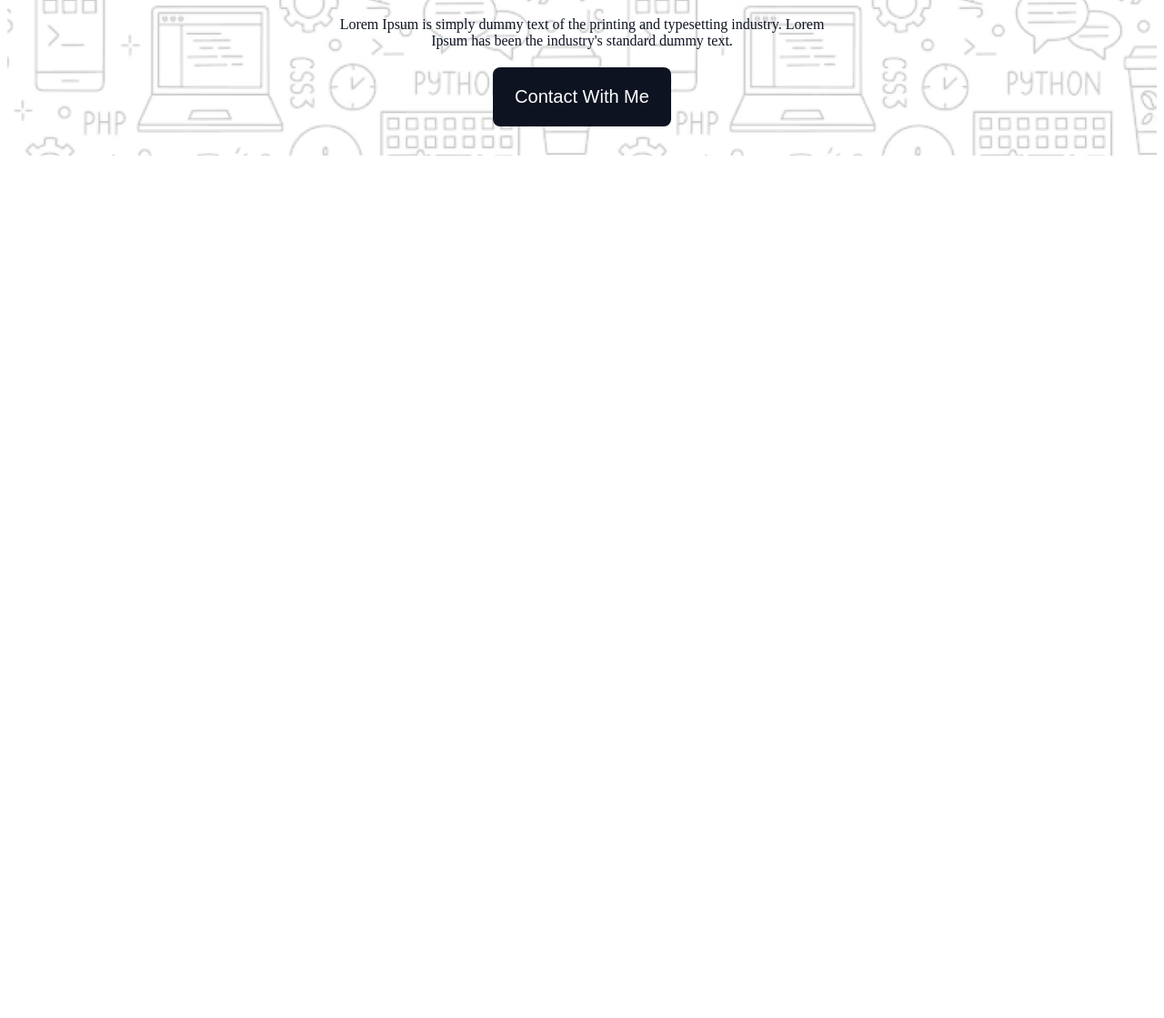
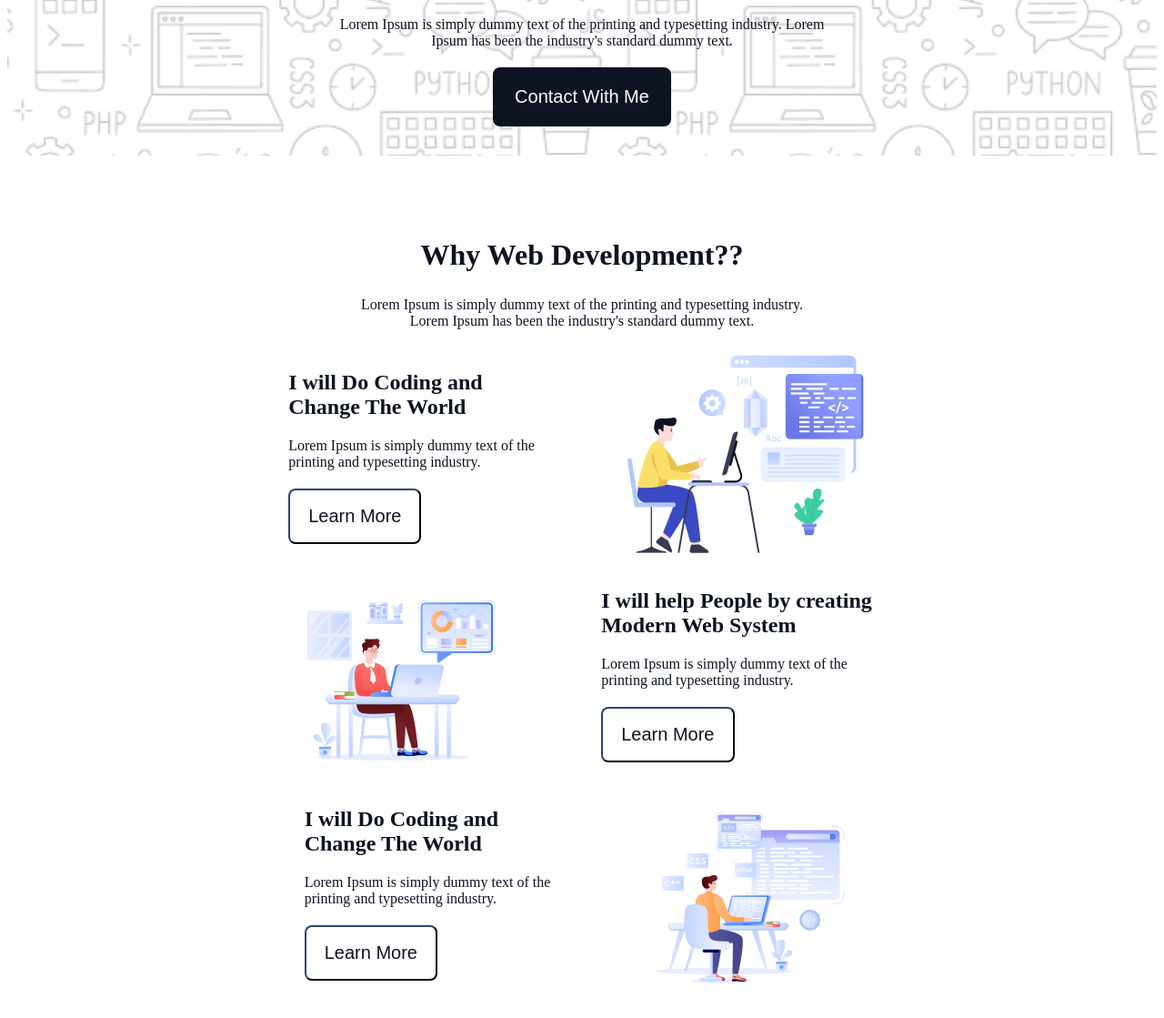
Before and after one commit to sonjibony/new-year-objectives, a plain HTML site: page index.html in a window 1280 px wide. Shown: the part 555-1674 px from the top of the page at 91% size. Before the commit the page ends 800 px from the top, so only its background shows below. Drawn offline with Linux system fonts and the light colour scheme.

Commit message:
why web development section done

```diff
--- a/index.html
+++ b/index.html
@@ -23,6 +23,39 @@
     </header>
     <main>
 
+<!-- reason -->
+ <section class="reason">
+    <h1 class="reason-title">Why Web Development??</h1>
+    <p class="reason-des">Lorem Ipsum is simply dummy text of the printing and typesetting industry. <br> Lorem Ipsum has been the industry's standard dummy text.</p>
+    <div class="reason-item">
+        <div class="item-details">
+            <h2 class="item-title">I will Do Coding and <br> Change The World</h2>
+            <p class="item-des">Lorem Ipsum is simply dummy text of the <br> printing and typesetting industry.</p>
+            <button class="learn-more">Learn More</button>
+        </div>
+        <img src="assets/Layer_1.png" alt="">
+    </div>
+    <div class="reason-item">
+        <img src="assets/Group 3.png" alt="">
+
+        <div class="item-details">
+            <h2 class="item-title">I will help People by creating <br> Modern Web System</h2>
+            <p class="item-des">Lorem Ipsum is simply dummy text of the <br> printing and typesetting industry.</p>
+            <button class="learn-more">Learn More</button>
+        </div>
+
+    </div>
+    <div class="reason-item">
+        <div class="item-details">
+            <h2 class="item-title">I will Do Coding and <br> Change The World</h2>
+            <p class="item-des">Lorem Ipsum is simply dummy text of the <br> printing and typesetting industry.</p>
+            <button class="learn-more">Learn More</button>
+        </div>
+        <img src="assets/Group 4.png" alt="">
+
+    </div>
+
+ </section>
     </main>
     <footer>
 
--- a/styles/objectives.css
+++ b/styles/objectives.css
@@ -65,3 +65,54 @@ font-weight: bold;
     font-size: 20px;
 
 }
+
+/* reason section */
+.reason{
+    display: flex;
+    flex-direction: column;
+    justify-content: center;
+    align-items: center;
+    height: 1000px;
+    width: 1100px;
+    margin: 0 auto;
+
+
+}
+
+.reason-title{
+    font-size:32px ;
+    font-weight: bolder;
+    color: #0D1321;
+}
+.reason-des{
+    font-size:16px ;
+    color: #0D1321;
+    text-align: center;
+    margin-top: 0px;
+    margin-bottom: 25px;
+}
+.reason-item{
+display: flex;
+gap: 100px;
+}
+.item-title{
+font-size: 24px;
+color: #0D1321;
+font-weight: bold;
+}
+.item-des{
+font-size: 16px;
+color: #0D1321;
+margin-bottom: 20px;
+}
+.learn-more{
+    padding: 17px 20px;
+    font-size: 20px;
+    border-color: #0D1321;
+    color: #0D1321;
+    background: transparent;
+    border-radius: 8px;
+
+
+
+}
```
